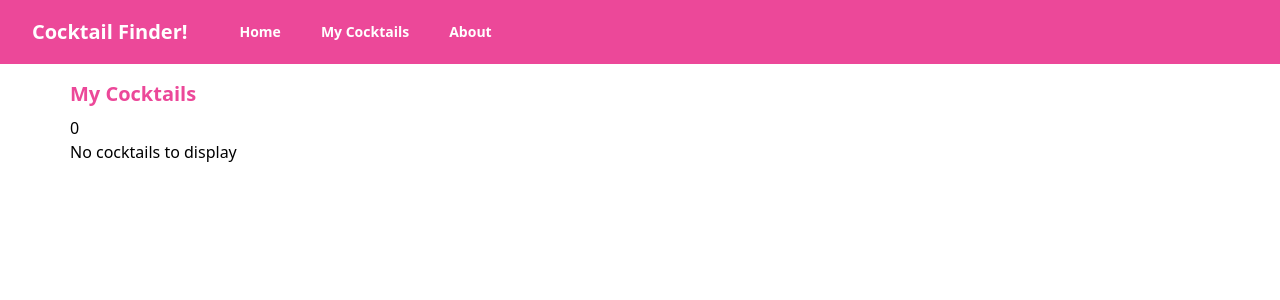
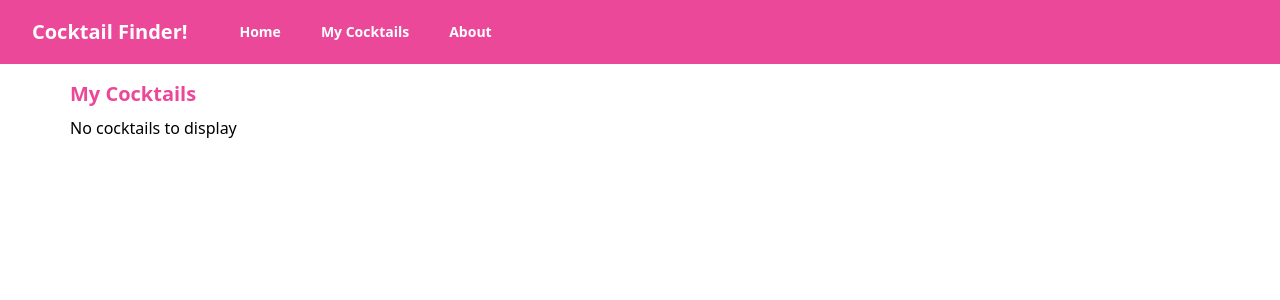
Before and after one commit to cladwithstars/cocktails, a React (Create React App) app: page /saved-cocktails in a window 1280 px wide. Shown: the top 300 px of the page. Built offline with nearby package versions, Linux system fonts and the light colour scheme.

Commit message:
bug fixes

```diff
--- a/src/components/MyCocktails.js
+++ b/src/components/MyCocktails.js
@@ -31,7 +31,7 @@ export const MyCocktails = () => {
       <h1 className="flex-auto text-xl font-semibold text-pink-500 mb-2">
         My Cocktails{" "}
       </h1>
-      {savedCocktails && savedCocktails.length && (
+      {savedCocktails && savedCocktails.length ? (
         <input
           type="text"
           value={filterString}
@@ -39,7 +39,7 @@ export const MyCocktails = () => {
           placeholder={"Search my cocktails"}
           className="px-3 py-3 mr-2 mt-2 mb-2 placeholder-pinkGray-300 text-pinkGray-600 relative bg-white bg-white rounded text-sm border-1 shadow outline-none focus:outline-none focus:ring w-full border-solid border-2 border-grey-400"
         />
-      )}
+      ) : null}
       <ul>
         {filteredCocktails && filteredCocktails.length > 0 ? (
           filteredCocktails.map((cocktail) => (
--- a/src/redux/cocktailSlice.js
+++ b/src/redux/cocktailSlice.js
@@ -12,7 +12,7 @@ export const cocktailSlice = createSlice({
   initialState,
   reducers: {
     addCocktail: (state, action) => {
-      state.savedCocktails.push(action.payload);
+      state.savedCocktails.unshift(action.payload);
     },
     deleteCocktail: (state, action) => {
       state.savedCocktails = state.savedCocktails.filter(
```
